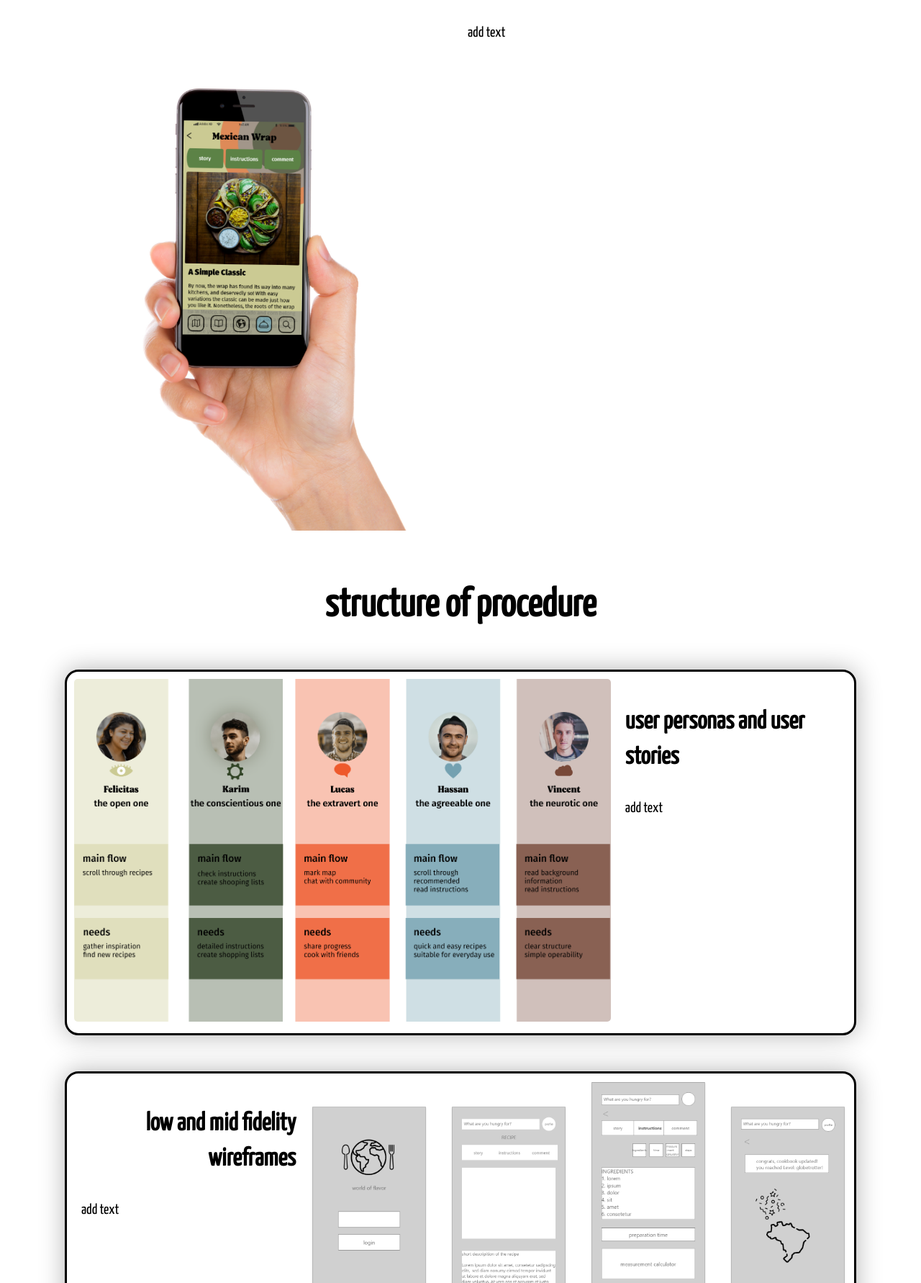
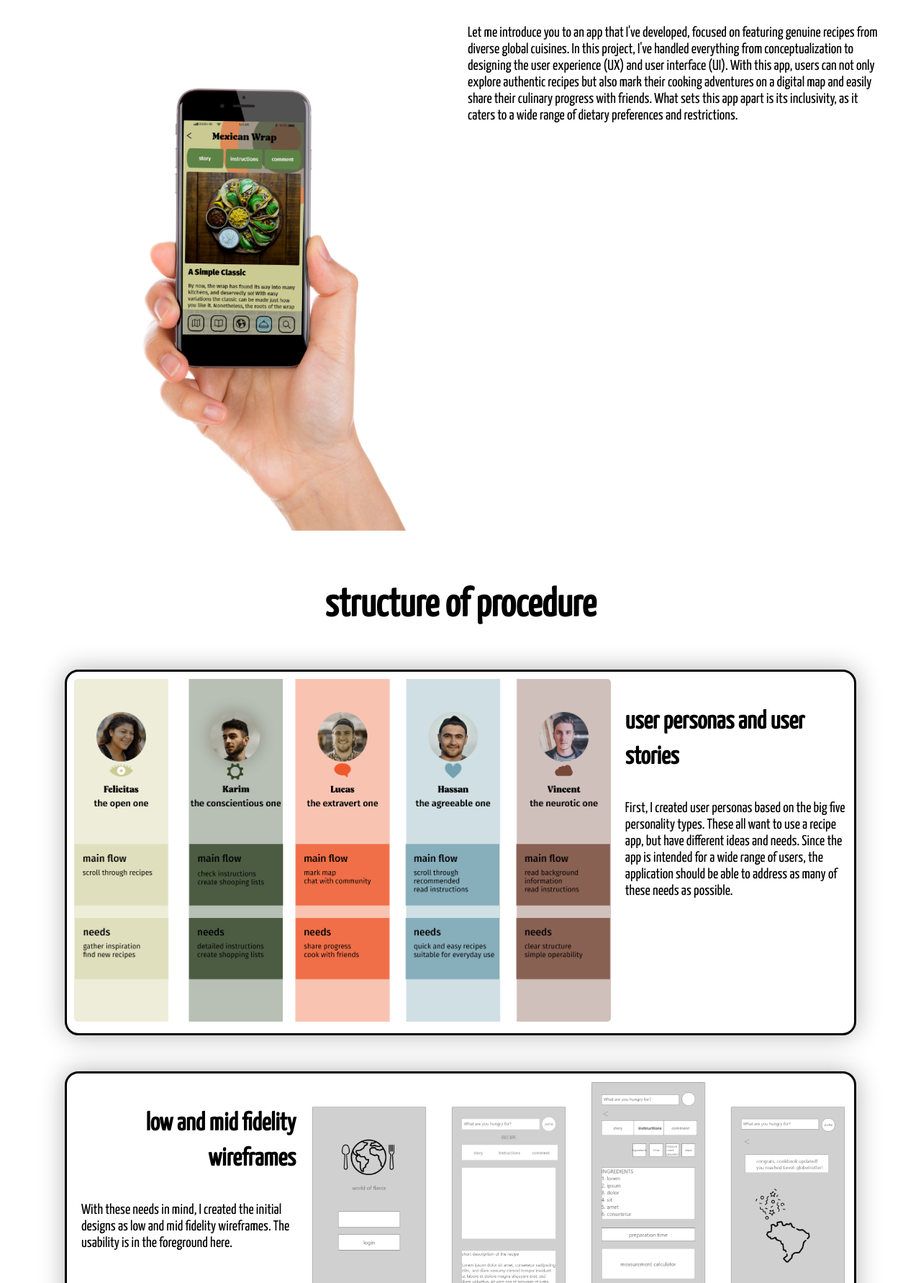
Before and after one commit to estherogoniak/portfolio-website, a plain HTML site: page worldofflavors.html in a window 1280 px wide. Shown: the part 1018-2800 px from the top of the page at 72% size. Drawn offline with nearby package versions, Linux system fonts and the light colour scheme.

Commit message:
Update worldofflavors.html
update

```diff
--- a/worldofflavors.html
+++ b/worldofflavors.html
@@ -14,18 +14,18 @@
 <body>
     <header>
         <div class="container">
-            <div class="navtoggle" id="myNavtoggle"></div>
-            <img class="logo" src="icons\Logo.svg" alt="logo">
+            <div class="navtoggle" id="myNavtoggle">
+                <a href="index.html"><img src="icons\Logo.svg" alt="logo" style="max-width: 50px"></a>
                 <nav>
                     <ul>
                     <li><a href="index.html">Work</a></li>
                     <li><a href="about.html">About</a></li>
-                <li><a href="#contact">Contact</a></li>
+                    <li><a href="#contact" onclick="menuToggle()" >Contact</a></li>
                     <li><a href="javascript:void(0);" class="icon" onclick="menuToggle()"><i class="fas fa-bars"></i></a></li>
                     </ul>
                 </nav>
             </div>
-
+        </div>
     </header>
 
     <main>
@@ -49,7 +49,7 @@
                     </picture>
                 </div>
                 <div class="col-md-6">
-                    <p>add text</p>
+                    <p>Let me introduce you to an app that I've developed, focused on featuring genuine recipes from diverse global cuisines. In this project, I've handled everything from conceptualization to designing the user experience (UX) and user interface (UI). With this app, users can not only explore authentic recipes but also mark their cooking adventures on a digital map and easily share their culinary progress with friends. What sets this app apart is its inclusivity, as it caters to a wide range of dietary preferences and restrictions.</p>
                 </div>
             </div>
         </div>
@@ -67,7 +67,7 @@
                 </div>
                 <div class="col-md-2">
                         <h3>user personas and user stories</h3>
-                        <p>add text</p>
+                        <p>First, I created user personas based on the big five personality types. These all want to use a recipe app, but have different ideas and needs. Since the app is intended for a wide range of users, the application should be able to address as many of these needs as possible.</p>
                 </div>
             </div>
         </div>
@@ -77,7 +77,7 @@
             <div class="row border">
                 <div class="col-md-2">
                     <h3>low and mid fidelity wireframes</h3>
-                    <p>add text</p>
+                    <p>With these needs in mind, I created the initial designs as low and mid fidelity wireframes. The usability is in the foreground here.</p>
                 </div>
                 <div class="col-md-8">
                     <picture>
@@ -98,7 +98,7 @@
                 </div>
                 <div class="col-md-2">
                     <h3>moodboard</h3>
-                    <p>add text</p>
+                    <p>For the visual implementation I created a moodboard on which the interface is designed. This way I guarantee a consistent image.</p>
                 </div>
             </div>
         </div>
@@ -107,12 +107,12 @@
             <div class="row border">
                 <div class="col-md-2">
                     <h3>high fidelity wireframes and user testing</h3>
-                    <p>add text</p>
+                    <p>I merged UX and UI into high fidelity wireframes. The screens were tested on real users and feedback was gathered afterwards. After evaluating the feedback, the screens were customized according to user preferences.</p>
                 </div>
                 <div class="col-md-8">
                     <picture>
                         <source (max-width:767px) srcset="img/made in cologne/img-mic-feedbackimplementation.png">
-                        <img src="img/made in cologne/img-mic-feedbackimplementation.png" alt="image high wireframes">
+                        <img src="img\world of flavors\img-wof-highwireframesphone.png" alt="image high wireframes">
                     </picture>
                 </div>
             </div>
@@ -128,7 +128,7 @@
                 </div>
                 <div class="col-md-2">
                     <h3>final mockups</h3>
-                    <p>add text</p>
+                    <p>The result: an application that combines the most diverse needs and works on all devices!</p>
                 </div>
             </div>
         </div>
```
Lines whose indentation alone changed are shown as unchanged.
